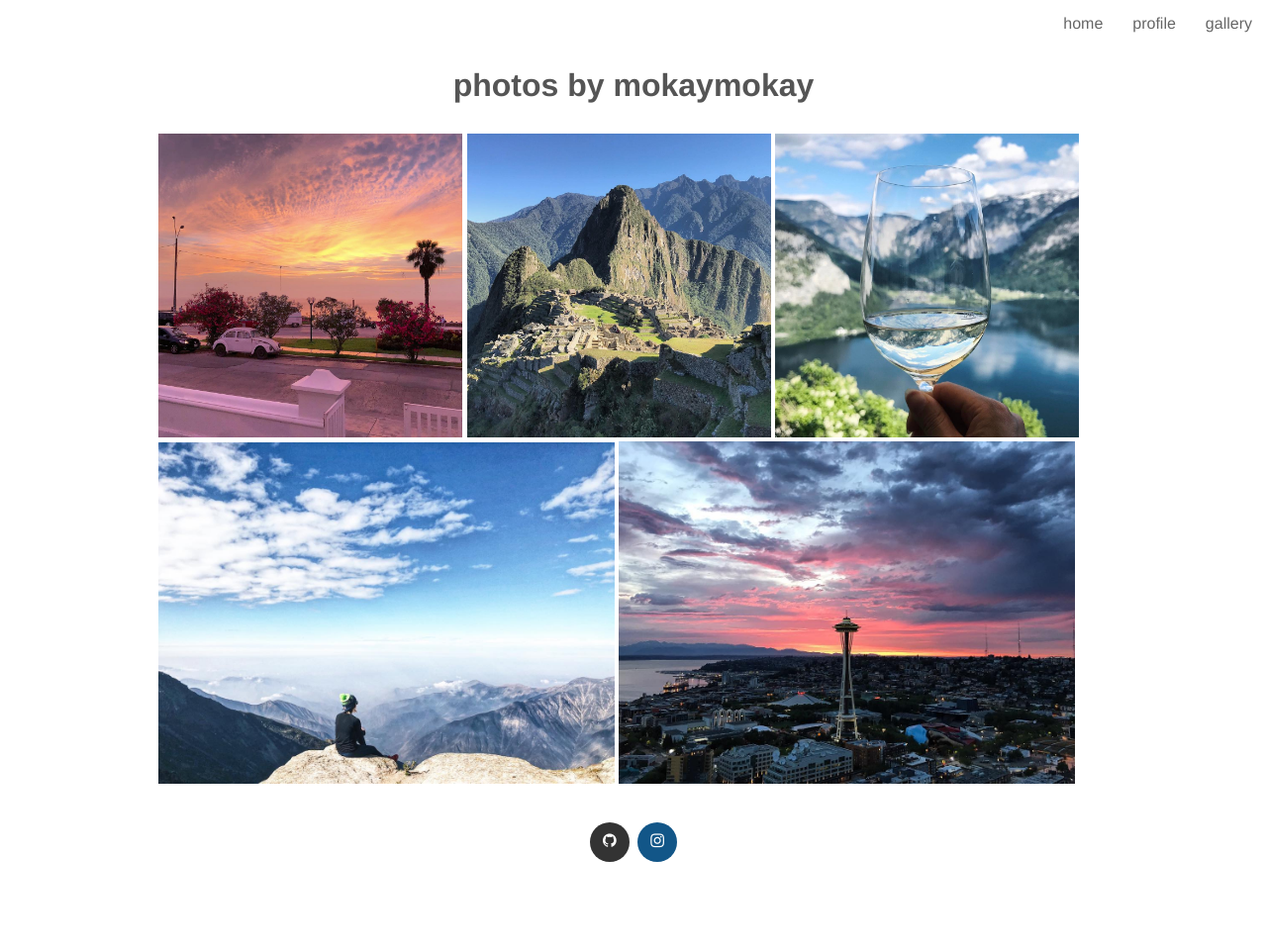
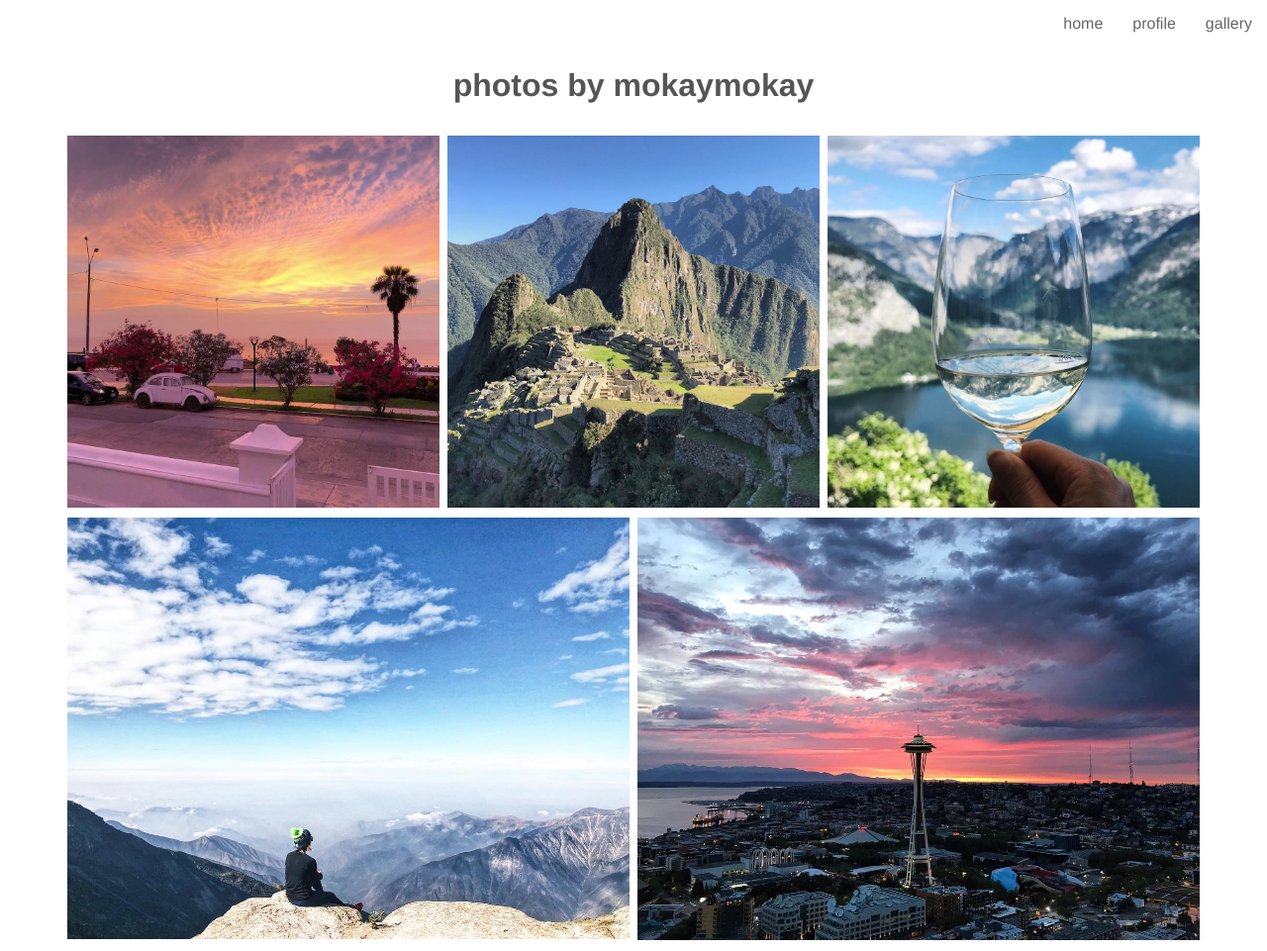
Before and after one commit to mokaymokay/simple-profile, a plain HTML site: page gallery.html in a window 1280 px wide. Shown: the top 961 px of the page at 99% size. Before the commit the page ends 876 px from the top, so only its background shows below. Drawn offline with Linux system fonts and the light colour scheme.

Commit message:
Implement flexbox for gallery

```diff
--- a/gallery.html
+++ b/gallery.html
@@ -21,22 +21,28 @@
       </header>
 
       <div class="container">
-          <a href="https://www.instagram.com/p/BeqCdDhHNtV/?taken-by=mokaymokay" target="_blank">
-              <img class="three-columns" src="images/barranco.jpg" alt="barranco" width="960" /></a>
-
-          <a href="https://www.instagram.com/p/BaqCTLkHpO2/?taken-by=mokaymokay" target="_blank">
-                <img class="three-columns" src="images/machu-picchu.jpg" alt="machu-picchu" width="960" /></a>
-
-          <a href="https://www.instagram.com/p/BUNCSq8BiUe/?taken-by=mokaymokay" target="_blank">
-                <img class="three-columns" src="images/hallstatt.jpg" alt="hallstatt" width="960" /></a>
+          <div class="grid">
+              <a href="https://www.instagram.com/p/BeqCdDhHNtV/?taken-by=mokaymokay" target="_blank">
+                  <img src="images/barranco.jpg" alt="barranco" /></a>
+          </div>
+          <div class="grid">
+              <a href="https://www.instagram.com/p/BaqCTLkHpO2/?taken-by=mokaymokay" target="_blank">
+                  <img src="images/machu-picchu.jpg" alt="machu-picchu" /></a>
+          </div>
+          <div class="grid">
+              <a href="https://www.instagram.com/p/BUNCSq8BiUe/?taken-by=mokaymokay" target="_blank">
+                  <img src="images/hallstatt.jpg" alt="hallstatt" /></a>
+          </div>
       </div>
-
       <div class="container">
-          <a href="https://www.instagram.com/p/BfCej9dnd2k/??taken-by=mokaymokay" target="_blank">
-                <img class="two-columns" src="images/marcahuasi.jpg" alt="marcahuasi" width="960" /></a>
-
-          <a href="https://www.instagram.com/p/BGYUfDWCgyj/?taken-by=mokaymokay" target="_blank">
-                <img class="two-columns" src="images/seattle.jpg" alt="seattle" width="960" /></a>
+          <div class="grid">
+              <a href="https://www.instagram.com/p/BfCej9dnd2k/??taken-by=mokaymokay" target="_blank">
+                  <img src="images/marcahuasi.jpg" alt="marcahuasi" /></a>
+          </div>
+          <div class="grid">
+              <a href="https://www.instagram.com/p/BGYUfDWCgyj/?taken-by=mokaymokay" target="_blank">
+                  <img src="images/seattle.jpg" alt="seattle" width="960" /></a>
+          </div>
       </div>
   </body>
 
--- a/main.css
+++ b/main.css
@@ -92,21 +92,26 @@ blockquote {
 }
 
 /* gallery */
-div.container {
-    position: relative;
-    width: 96%;
-    max-width: 960px;
-    margin: 0 auto;
+.container {
+    display: flex;
+    flex-flow: row-wrap;
+    padding: 0 5vw 0 5vw;
 }
 
-.three-columns {
-    width: 32%;
-    display: inline-block;
+.grid {
+    flex: auto;
+    padding: 0.15vw 0.3vw 0.3vw 0.3vw;
 }
 
-.two-columns {
-    width: 48%;
-    display: inline-block;
+.grid img {
+    width: 100%;
+    height: auto;
+}
+
+@media all and (max-width: 500px) {
+    .container {
+        flex-direction: column;
+    }
 }
 
 /* footer */
```
